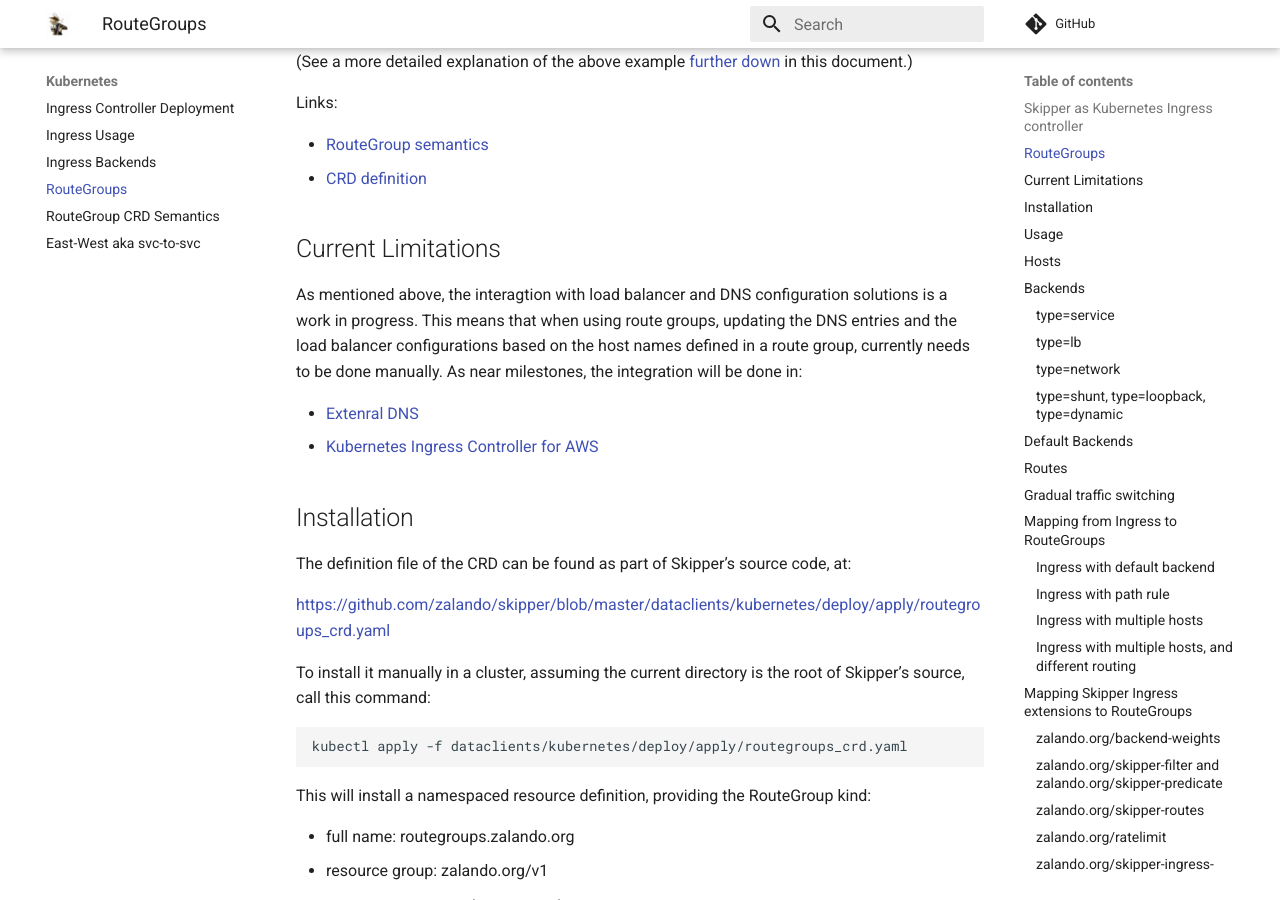
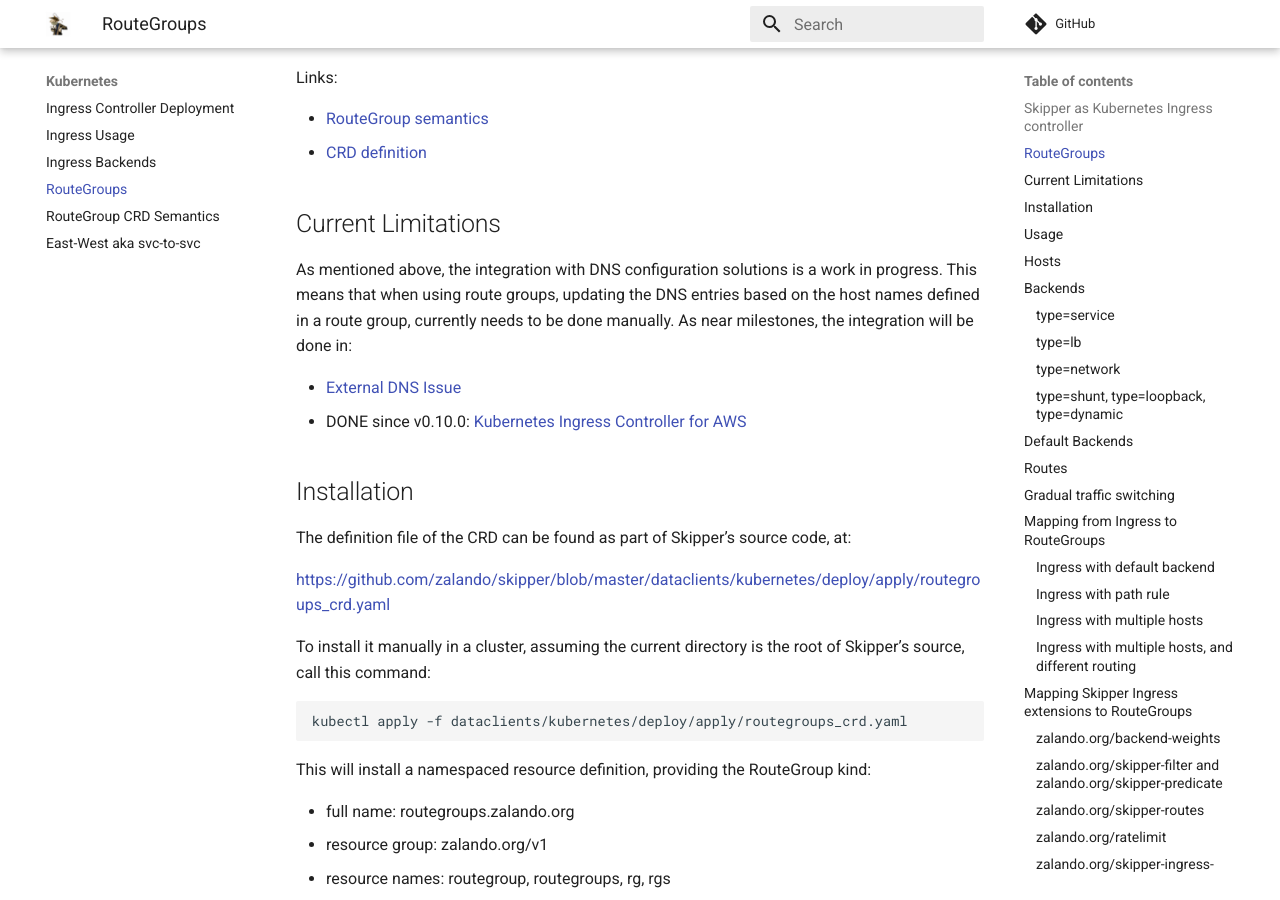
Before and after one commit to zalando/skipper, an MkDocs documentation site: the page built from docs/kubernetes/routegroups.md, in a window 1280 px wide and 900 px high, scrolled down 1564 px. Built offline with MkDocs 1.6.1 and Material for MkDocs 9.7.7, drawn with Linux system fonts in a browser that asks for light colours; comment, search, counter and statistics services are not loaded; some of the changed text lies outside the part shown.

Commit message:
update state of rg
Signed-off-by: Sandor Szücs <sandor.szuecs@zalando.de>

```diff
--- a/docs/kubernetes/routegroups.md
+++ b/docs/kubernetes/routegroups.md
@@ -6,7 +6,7 @@
 
 **Important Note:**
 
-*The integration of the RouteGroup CRD with the load balancer and DNS configuration solutions is a work in
+*The integration of the RouteGroup CRD with DNS configuration solutions is a work in
 progress.*
 
 ## Skipper as Kubernetes Ingress controller
@@ -75,13 +75,14 @@
 
 ## Current Limitations
 
-As mentioned above, the interagtion with load balancer and DNS configuration solutions is a work in progress.
-This means that when using route groups, updating the DNS entries and the load balancer configurations based on
-the host names defined in a route group, currently needs to be done manually. As near milestones, the
+As mentioned above, the integration with DNS configuration solutions
+is a work in progress.  This means that when using route groups,
+updating the DNS entries based on the host names defined in a route
+group, currently needs to be done manually. As near milestones, the
 integration will be done in:
 
-- [Extenral DNS](https://github.com/kubernetes-sigs/external-dns)
-- [Kubernetes Ingress Controller for AWS](https://github.com/zalando-incubator/kube-ingress-aws-controller)
+- [External DNS](https://github.com/kubernetes-sigs/external-dns) [Issue](https://github.com/kubernetes-sigs/external-dns/issues/1403)
+- DONE since v0.10.0: [Kubernetes Ingress Controller for AWS](https://github.com/zalando-incubator/kube-ingress-aws-controller)
 
 ## Installation
 
```
